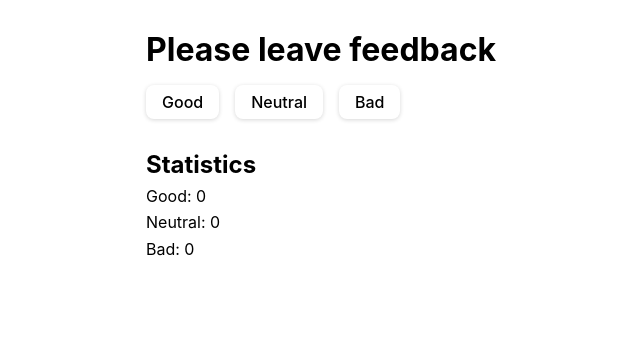
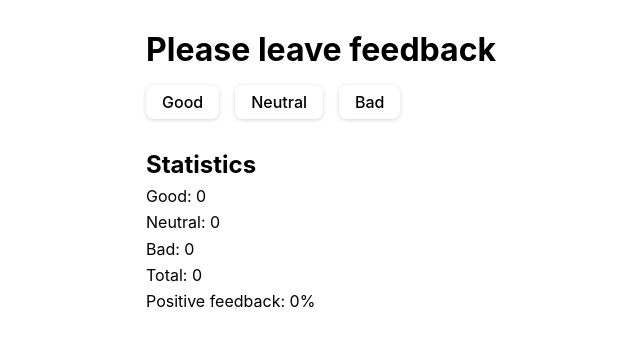
Before and after one commit to M-Tyshchenko/goit-react-hw-02-feedback, a React (Create React App) app: page / in a window 1280 px wide. Shown: the top 346 px of the page, without its empty margins (314-954 px from the left). Built offline with nearby package versions, Linux system fonts and the light colour scheme.

Commit message:
step 2 done
added countTotalFeedback() and countPositiveFeedbackPercentage()

```diff
--- a/src/components/App.js
+++ b/src/components/App.js
@@ -34,6 +34,17 @@ export class App extends Component {
     });
   };
 
+  countTotalFeedback = (good, neutral, bad) => {
+    return good + neutral + bad;
+  };
+
+  countPositiveFeedbackPercentage = (good, total) => {
+    if (good === 0) {
+      return 0;
+    }
+    return Math.round((good * 100) / total);
+  };
+
   render() {
     return (
       <div>
@@ -46,6 +57,8 @@ export class App extends Component {
           good={this.state.good}
           neutral={this.state.neutral}
           bad={this.state.bad}
+          total={this.countTotalFeedback}
+          positivePerc={this.countPositiveFeedbackPercentage}
         />
         <GlobalStyles />
       </div>
--- a/src/components/Statistics/Statistics.js
+++ b/src/components/Statistics/Statistics.js
@@ -1,12 +1,17 @@
 import { Container, Title, Text } from './Statistics.styled';
 
-export const Statistics = ({ good, neutral, bad }) => {
+export const Statistics = ({ good, neutral, bad, total, positivePerc }) => {
+  const totalFeedback = total(good, neutral, bad);
+  const positiveFeedback = positivePerc(good, totalFeedback);
+
   return (
     <Container>
       <Title>Statistics</Title>
       <Text>Good: {good}</Text>
       <Text>Neutral: {neutral}</Text>
       <Text>Bad: {bad}</Text>
+      <Text>Total: {totalFeedback}</Text>
+      <Text>Positive feedback: {positiveFeedback}%</Text>
     </Container>
   );
 };
```
